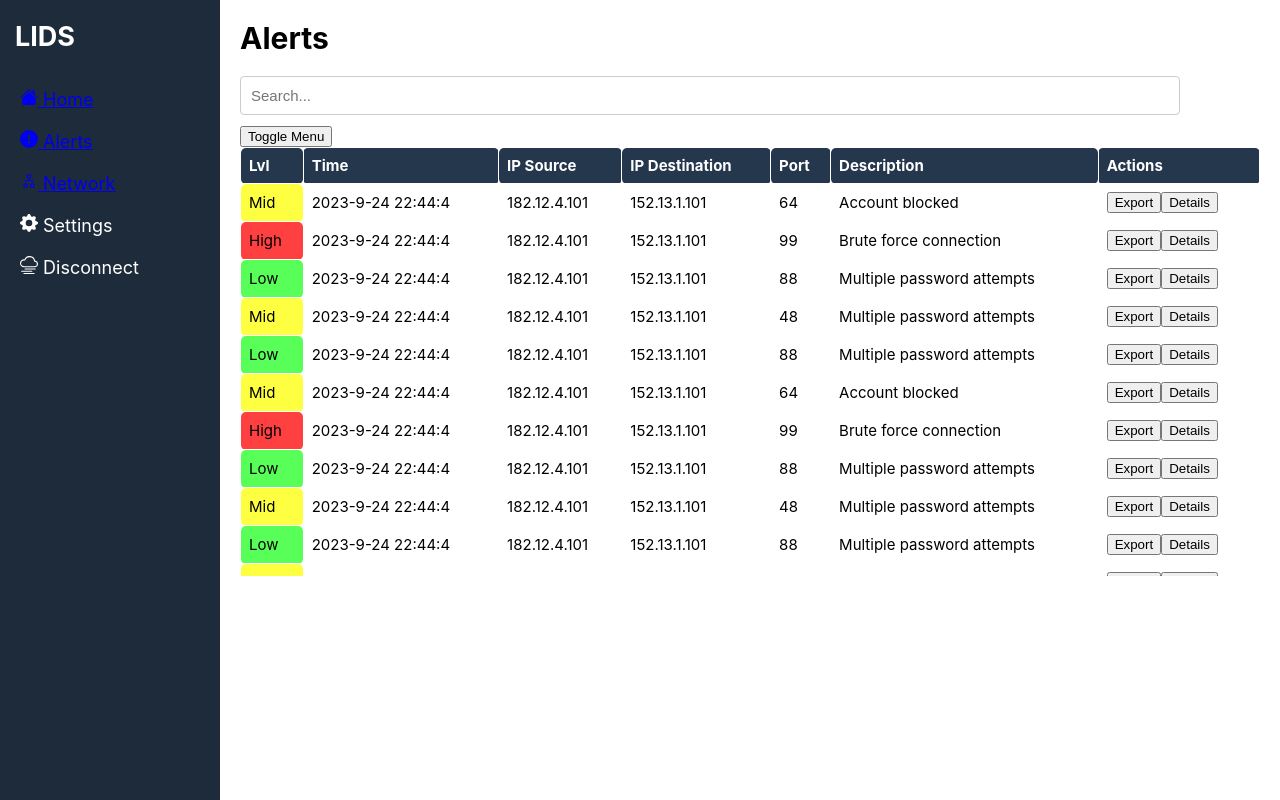
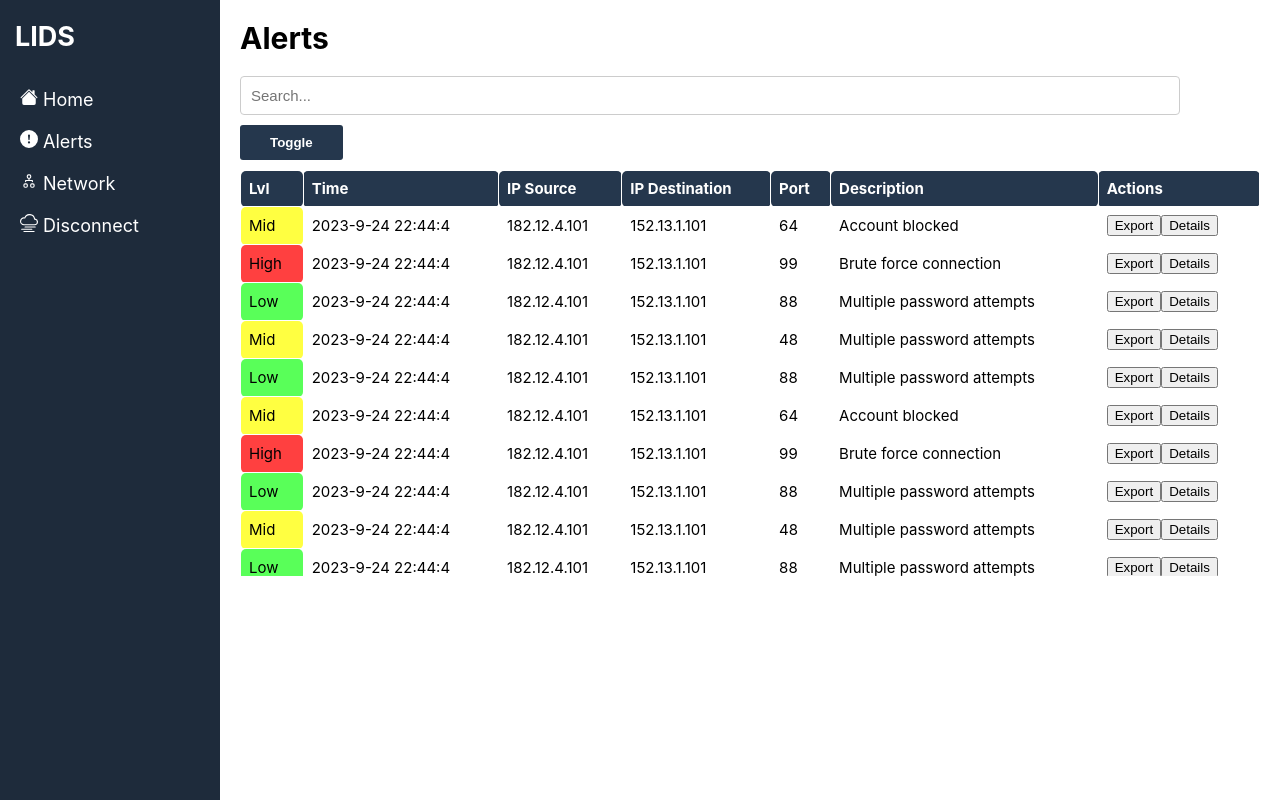
Before and after one commit to ChristianAlbertoGomez/CS4311_LIDS_4CodOfDuty_Fall2023, a React (Create React App) app: page /AlertsPage in a window 1280 px wide. Built offline with nearby package versions, Linux system fonts and the light colour scheme.

Commit message:
"CSS Updates"

```diff
--- a/src/Components/AlertTable.js
+++ b/src/Components/AlertTable.js
@@ -364,7 +364,7 @@ return (
         value={searchQuery}
         onChange={handleSearchChange}
       />
-    <button onClick={toggleMenu}>Toggle Menu</button>
+    <button className="filter-options-button" onClick={toggleMenu}>Toggle</button>
     {menuVisible && (
     <div id='menu'>
       <label>
--- a/src/Components/CSS Files/AlertTable.css
+++ b/src/Components/CSS Files/AlertTable.css
@@ -77,6 +77,21 @@ th:hover {
   box-shadow: 1px 1px 1px rgba(0,0,0,.1);
 }
 
+.filter-options-button{
+  color: white;
+  font-weight: bold;
+  background-color: #25374d;
+  border-radius: 3px;
+  border-style: none;
+  padding-left: 30px;
+  padding-right: 30px;
+  padding-top: 10px;
+  padding-bottom: 10px;
+  cursor: pointer;
+  margin-bottom: 10px;
+  display: flex;
+  position: relative;
+}
 
 
 /*My part --> Christian*/
@@ -196,8 +211,6 @@ input[type="text"] {
   background-color: #0056b3; /* Change the background color on hover */
 }
 
-
-
 .menu {
   display: none;
   position: absolute;
--- a/src/Components/CSS Files/Sidebar.css
+++ b/src/Components/CSS Files/Sidebar.css
@@ -16,7 +16,28 @@
   padding-left: 15px;
   margin-bottom: 25px;
 }
-
+.sidebar-link{
+  color:white;
+  text-decoration: none;
+  padding-right: 35px;
+  padding-top: 8px;
+  padding-bottom: 8px;
+}
+.sidebar-link li{
+  color:white;
+  text-decoration: none;
+  padding-right: 50px;
+  padding-top: 8px;
+  padding-bottom: 8px;
+}
+.sidebar-link:active{
+  color: black;
+  text-decoration: none;
+}
+.sidebar-link:hover{
+  color: rgba(0, 0, 0, .75);
+  text-decoration: none;
+}
 .nav-links {
   list-style-type: none;
   padding: 0;
@@ -32,13 +53,13 @@
   color: rgba(0, 0, 0, .75);
   border-radius: 5px;
   font-weight: bold;
-  margin-left: 15px;
-  margin-right: 15px;
+  margin-left: 20px;
+  margin-right: 25px;
 }
-.nav-links li:active {
+/* .nav-links li:active {
   background-color: white;
   color: rgba(0, 0, 0, .75);
   font-weight: bold;
-  margin-top: 2px;
-  margin-left: 17px;
-}
+  margin-left: 20px;
+  margin-right: 35px;
+} */
--- a/src/Components/ErrorTable.js
+++ b/src/Components/ErrorTable.js
@@ -23,6 +23,7 @@ const ErrorTable = () => {
   const [errors, setErrors] = useState(initialData);
 
   return (
+
     <div className="errors-table">
       <h2>    </h2>
       <table>
--- a/src/Components/Sidebar.js
+++ b/src/Components/Sidebar.js
@@ -21,14 +21,15 @@ const Sidebar = () => {
     <div className="sidebar">
       <div className="sidebar-title">LIDS</div>
       <ul className="nav-links">
-        <li><Link to='/home'><BsHouseFill /> Home</Link></li>
-        <li><Link to="/AlertsPage"><BsFillExclamationCircleFill /> Alerts</Link></li>
-        <li><Link to="/NetworkPage"><BsDiagram2 /> Network</Link></li>
-        <li><BsGearFill /> Settings</li>
-        <li><BsCloudHaze /> Disconnect</li>
+        <li ><Link to='/home' className="sidebar-link"><BsHouseFill /> Home</Link></li>
+        <li ><Link to="/AlertsPage" className="sidebar-link"><BsFillExclamationCircleFill /> Alerts</Link></li>
+        <li ><Link to="/NetworkPage" className="sidebar-link"><BsDiagram2 /> Network</Link></li>
+        {/* <li ><Link to="/SettingsPage" className="sidebar-link"><BsGearFill /> Settings</Link></li> */}
+        <li ><Link to="/SetConfigFilePage" className="sidebar-link"><BsCloudHaze /> Disconnect</Link></li>
       </ul>
     </div>
   );
 };
 
+
 export default Sidebar;
```
